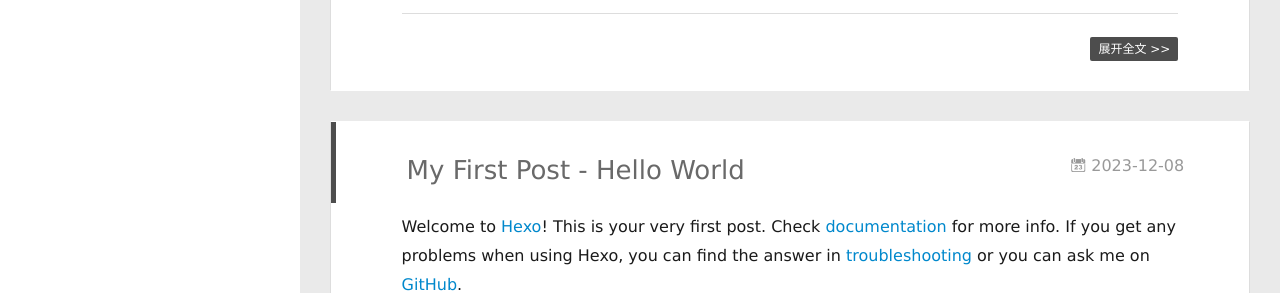
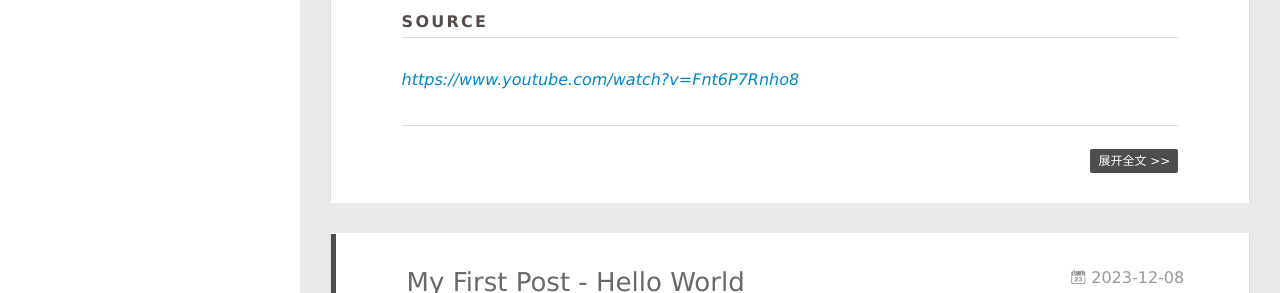
Before and after one commit to Jitao-Hu/Jitao-Hu.github.io, a plain HTML site: page index.html in a window 1280 px wide. Shown: the part 507-800 px from the top of the page. Drawn offline with Linux system fonts and the light colour scheme; no server answers.

Commit message:
Site updated: 2023-12-11 23:22:02

```diff
--- a/index.html
+++ b/index.html
@@ -175,6 +175,7 @@
         <h2 id=""><a href="#" class="headerlink" title=""></a></h2><p><em>I am writing to practice on communicating and als to clear my mind, and my goal is to keep the idea clear and straight forward.</em></p>
 <p>Lesson learned from Jordan Peterson: When you are communicating with a group of people, treat them as many individuals instead of a group. Treat the communication to a group as a conversation between you and each individual. Focus on only one individual at a time to get the feedback and reaction, switch between individuals and then you will know if the conversation is effective ands welcome. </p>
 <p>Do not turn the communication into a unidirectional information delivery, try to make the audience to engage not only by speaking but also by their reactions like smiling, nodding, switching positions, etc.</p>
+<h4 id="Source"><a href="#Source" class="headerlink" title="Source"></a>Source</h4><p><em><a target="_blank" rel="noopener" href="https://www.youtube.com/watch?v=Fnt6P7Rnho8">https://www.youtube.com/watch?v=Fnt6P7Rnho8</a></em></p>
 
 
 
```
Also changed, not shown: 2023/12/08/how-to-communicate-with-confidence/index.html (+2 -1 lines).
